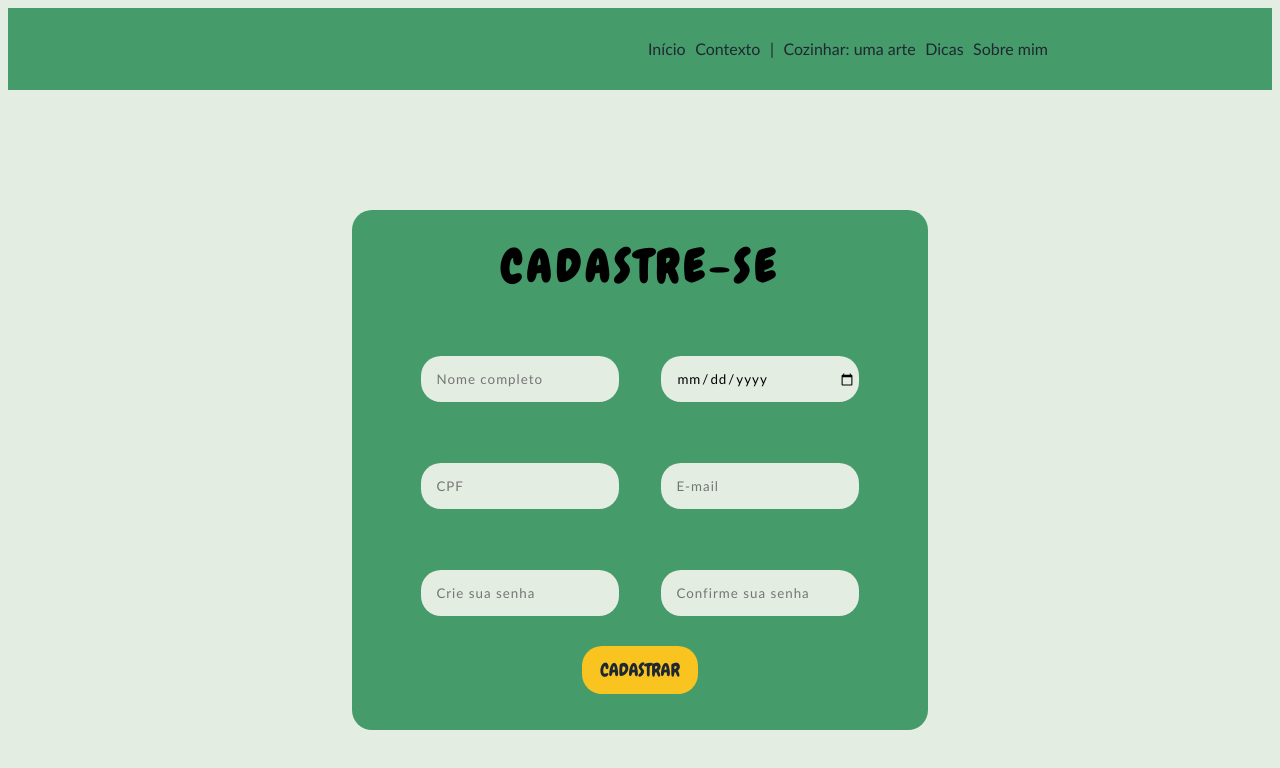
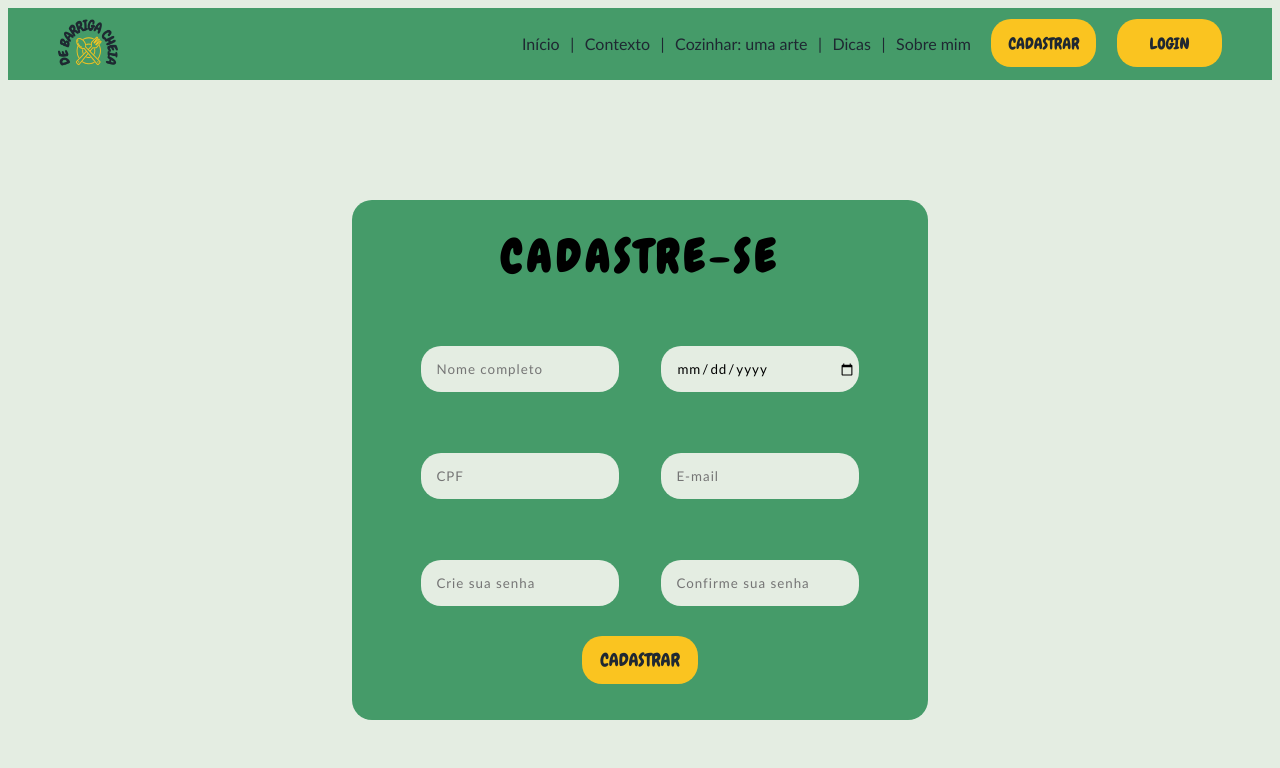
Before and after one commit to isaggoulart/projeto-individual, a plain HTML site: page Site/cadastro.html in a window 1280 px wide. Drawn offline with Linux system fonts and the light colour scheme.

Commit message:
css da tela de cadastro quase pronto

```diff
--- a/Site/cadastro.html
+++ b/Site/cadastro.html
@@ -14,10 +14,12 @@
 <body>
     <div class="header">
         <div class="container">
+            <img src="Logo.png">
           <ul class="navbar">
-            <li class="agora">
+            <li>
               <a href="">Início </a>
             </li>
+            <li>|</li>
             <li>
               <a href="">Contexto</a>
             </li>
@@ -25,12 +27,16 @@
             <li>
               <a href="">Cozinhar: uma arte</a>
             </li>
+            <li>|</li>
             <li>
               <a href="">Dicas</a>
             </li>
+            <li>|</li>
             <li>
                 <a href="">Sobre mim</a>
               </li>
+              <button>CADASTRAR</button>
+              <button>LOGIN</button>
           </ul>
         </div>
       </div>
--- a/Site/style1.css
+++ b/Site/style1.css
@@ -5,12 +5,12 @@ body {
 .container {
     display: flex;
     width: 100%;
-    margin: auto;
   }
 
 .header {
-    height: 80px;
+    height: 70px;
     border-bottom: 2px solid #459B69;
+    display: flex;
   }
 
   .header .container {
@@ -26,14 +26,35 @@ body {
   }
 
   .navbar {
-    width: 400px;
+    width: 700px;
     display: flex;
     align-items: center;
     justify-content: space-between;
     list-style: none;
     color: #1F2832;
+    font-size: 16px;
     font-family: 'Gill Sans', 'Gill Sans MT', Calibri, 'Trebuchet MS', sans-serif;
-    margin-left: 600px;
+    margin-right: 50px;
+  }
+
+  .navbar button {
+    width: 15%;
+    height: 6vh;
+    border-radius: 20px;
+    font-size: 16px;
+    border: none;
+    color: #1F2832;
+    margin-left: 10px;
+    background-color: #FAC420;
+    font-family: "Chewy", system-ui;
+    font-weight: 400;
+    font-style: normal;
+  }
+
+  .container img {
+    width: 160px;
+    height: 100px;
+    margin-top: 20px;
   }
 
 .tudo {
```
